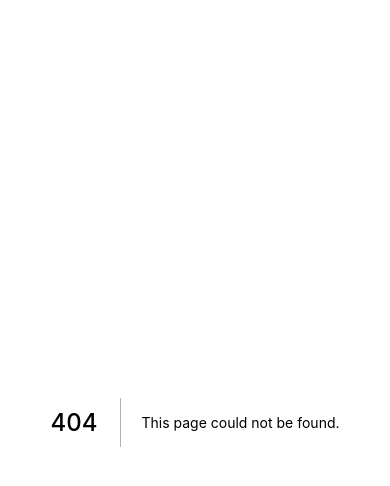
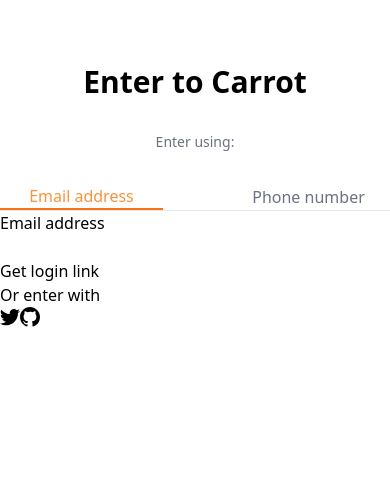
Before and after one commit to helloljho/carrot-market-clone-coding, a Next.js app: page /enter in a window 390 px wide. Before the commit this address had no page. Shown: the top 486 px of the page. Built offline with nearby package versions, Linux system fonts and the light colour scheme.

Commit message:
fix : add taps(phone, email) in enter page

```diff
--- /dev/null
+++ b/pages/enter.tsx
@@ -0,0 +1,99 @@
+import { useState } from 'react';
+
+const cls = (...classnames: string[]) => {
+  return classnames.join('');
+};
+
+export default function Enter() {
+  const [method, setMethod] = useState<'email' | 'phone'>('email');
+  const onEmailClick = () => setMethod('email');
+  const onPhoneClick = () => setMethod('phone');
+  return (
+    <div className="mt-16">
+      <h3 className="text-3xl font-bold text-center">Enter to Carrot</h3>
+      <div className="mt-8">
+        <div className="flex flex-col text-center">
+          <h5 className="text-sm text-gray-500 font-medium ">Enter using:</h5>
+          <div className="grid grid-cols-2 gap-16 mt-8 w-full border-b">
+            <button
+              className={cls(
+                `pd-4 font-medium border-b-2`,
+                method === 'email'
+                  ? ' border-orange-500 text-orange-400 '
+                  : 'border-transparent text-gray-500'
+              )}
+              onClick={onEmailClick}
+            >
+              Email address
+            </button>
+            <button
+              className={cls(
+                `pd-4 font-medium border-b-2`,
+                method === 'phone'
+                  ? ' border-orange-500 text-orange-400 '
+                  : 'border-transparent text-gray-500'
+              )}
+              onClick={onPhoneClick}
+            >
+              Phone number
+            </button>
+          </div>
+        </div>
+        <form>
+          <label>
+            {method === 'email' ? 'Email address' : null}
+            {method === 'phone' ? 'Phone number' : null}
+          </label>
+          <div>
+            {method === 'email' ? <input type="email" required /> : null}
+            {method === 'phone' ? (
+              <div>
+                <span>+82</span>
+                <input type="number" required />
+              </div>
+            ) : null}
+          </div>
+          <button>
+            {method === 'email' ? 'Get login link' : null}
+            {method === 'phone' ? 'Get one-time password' : null}
+          </button>
+        </form>
+        <div>
+          <div>
+            <div />
+
+            <div>
+              <span>Or enter with</span>
+            </div>
+          </div>
+          <div>
+            <button>
+              <svg
+                className="w-5 h-5"
+                aria-hidden="true"
+                fill="currentColor"
+                viewBox="0 0 20 20"
+              >
+                <path d="M6.29 18.251c7.547 0 11.675-6.253 11.675-11.675 0-.178 0-.355-.012-.53A8.348 8.348 0 0020 3.92a8.19 8.19 0 01-2.357.646 4.118 4.118 0 001.804-2.27 8.224 8.224 0 01-2.605.996 4.107 4.107 0 00-6.993 3.743 11.65 11.65 0 01-8.457-4.287 4.106 4.106 0 001.27 5.477A4.073 4.073 0 01.8 7.713v.052a4.105 4.105 0 003.292 4.022 4.095 4.095 0 01-1.853.07 4.108 4.108 0 003.834 2.85A8.233 8.233 0 010 16.407a11.616 11.616 0 006.29 1.84" />
+              </svg>
+            </button>
+            <button>
+              <svg
+                className="w-5 h-5"
+                aria-hidden="true"
+                fill="currentColor"
+                viewBox="0 0 20 20"
+              >
+                <path
+                  fillRule="evenodd"
+                  d="M10 0C4.477 0 0 4.484 0 10.017c0 4.425 2.865 8.18 6.839 9.504.5.092.682-.217.682-.483 0-.237-.008-.868-.013-1.703-2.782.605-3.369-1.343-3.369-1.343-.454-1.158-1.11-1.466-1.11-1.466-.908-.62.069-.608.069-.608 1.003.07 1.531 1.032 1.531 1.032.892 1.53 2.341 1.088 2.91.832.092-.647.35-1.088.636-1.338-2.22-.253-4.555-1.113-4.555-4.951 0-1.093.39-1.988 1.029-2.688-.103-.253-.446-1.272.098-2.65 0 0 .84-.27 2.75 1.026A9.564 9.564 0 0110 4.844c.85.004 1.705.115 2.504.337 1.909-1.296 2.747-1.027 2.747-1.027.546 1.379.203 2.398.1 2.651.64.7 1.028 1.595 1.028 2.688 0 3.848-2.339 4.695-4.566 4.942.359.31.678.921.678 1.856 0 1.338-.012 2.419-.012 2.747 0 .268.18.58.688.482A10.019 10.019 0 0020 10.017C20 4.484 15.522 0 10 0z"
+                  clipRule="evenodd"
+                />
+              </svg>
+            </button>
+          </div>
+        </div>
+      </div>
+    </div>
+  );
+}
```
